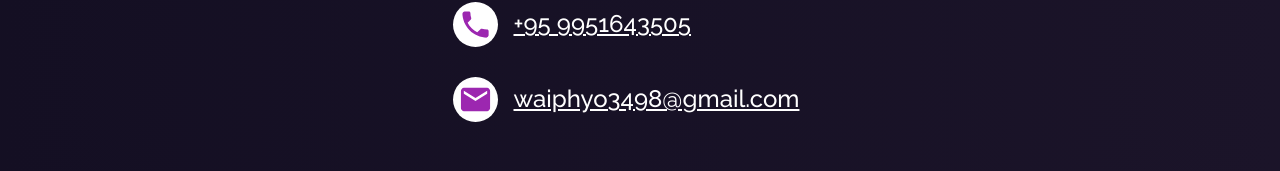
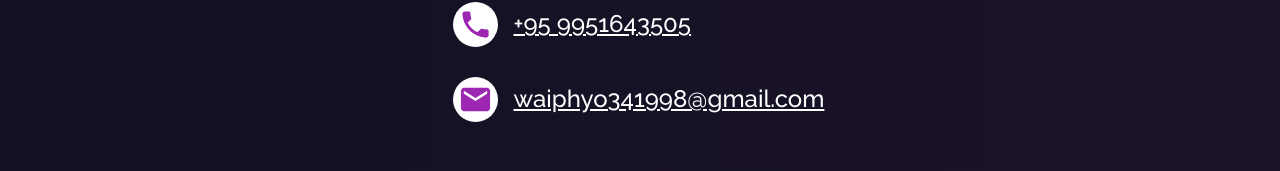
Before and after one commit to waiiphyo/Portfolio, a React (Create React App) app: page / in a window 1280 px wide. Shown: the part 1381-1552 px from the top of the page. Built offline with nearby package versions, Linux system fonts and the light colour scheme.

Commit message:
Update Home2.js

```diff
--- a/src/Components/Home/Home2.js
+++ b/src/Components/Home/Home2.js
@@ -65,12 +65,12 @@ function Home2() {
                   sx={{ fontSize: 45 }}
                 />
                 <a
-                  href="mailto:waiphyo3498@gmail.com"
+                  href="mailto:waiphyo341998@gmail.com"
                   target="_blank"
                   rel="noreferrer"
                   className="con-det"
                 >
-                  waiphyo3498@gmail.com
+                  waiphyo341998@gmail.com
                 </a>
               </div>
             </div>
```
